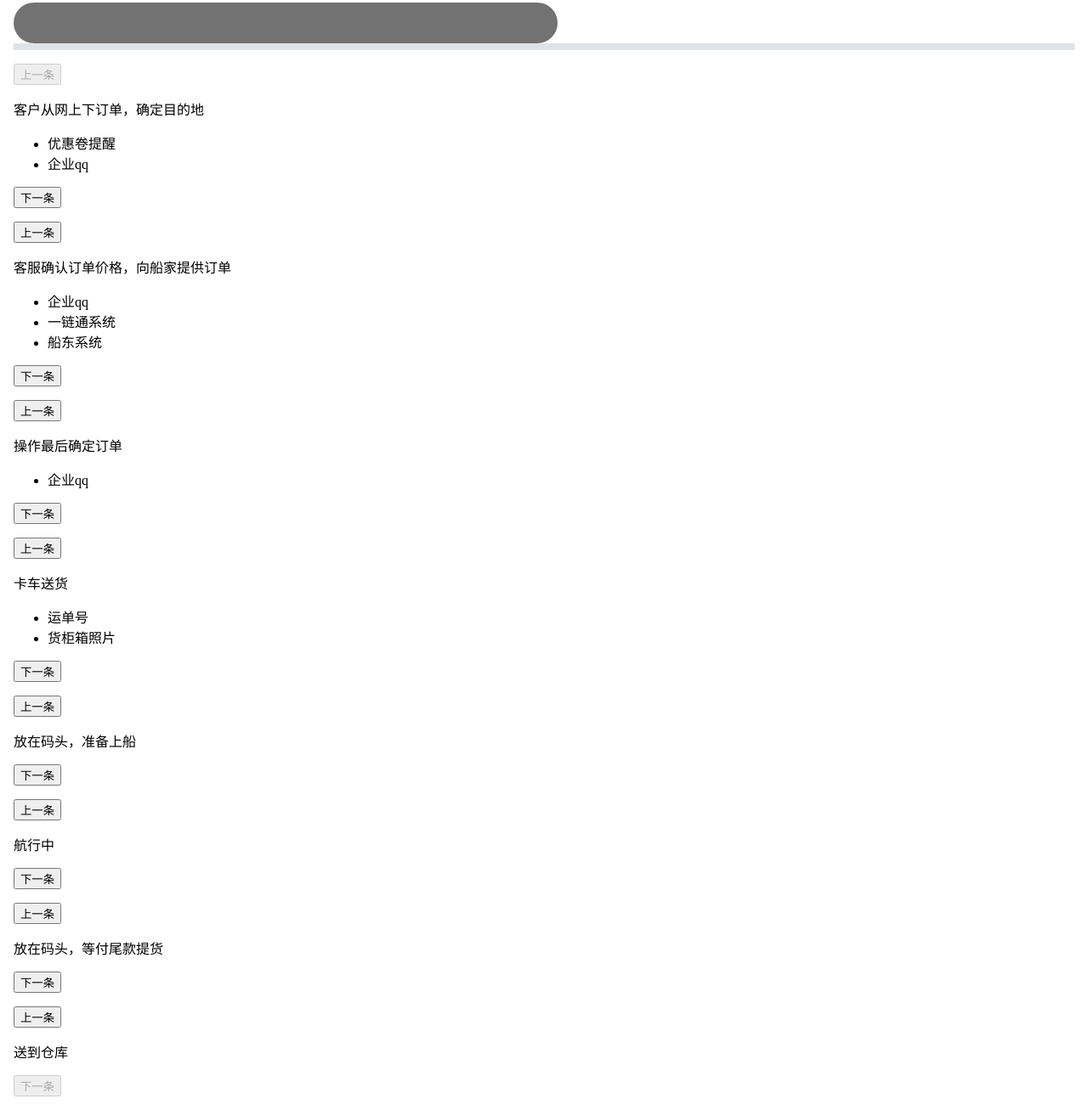
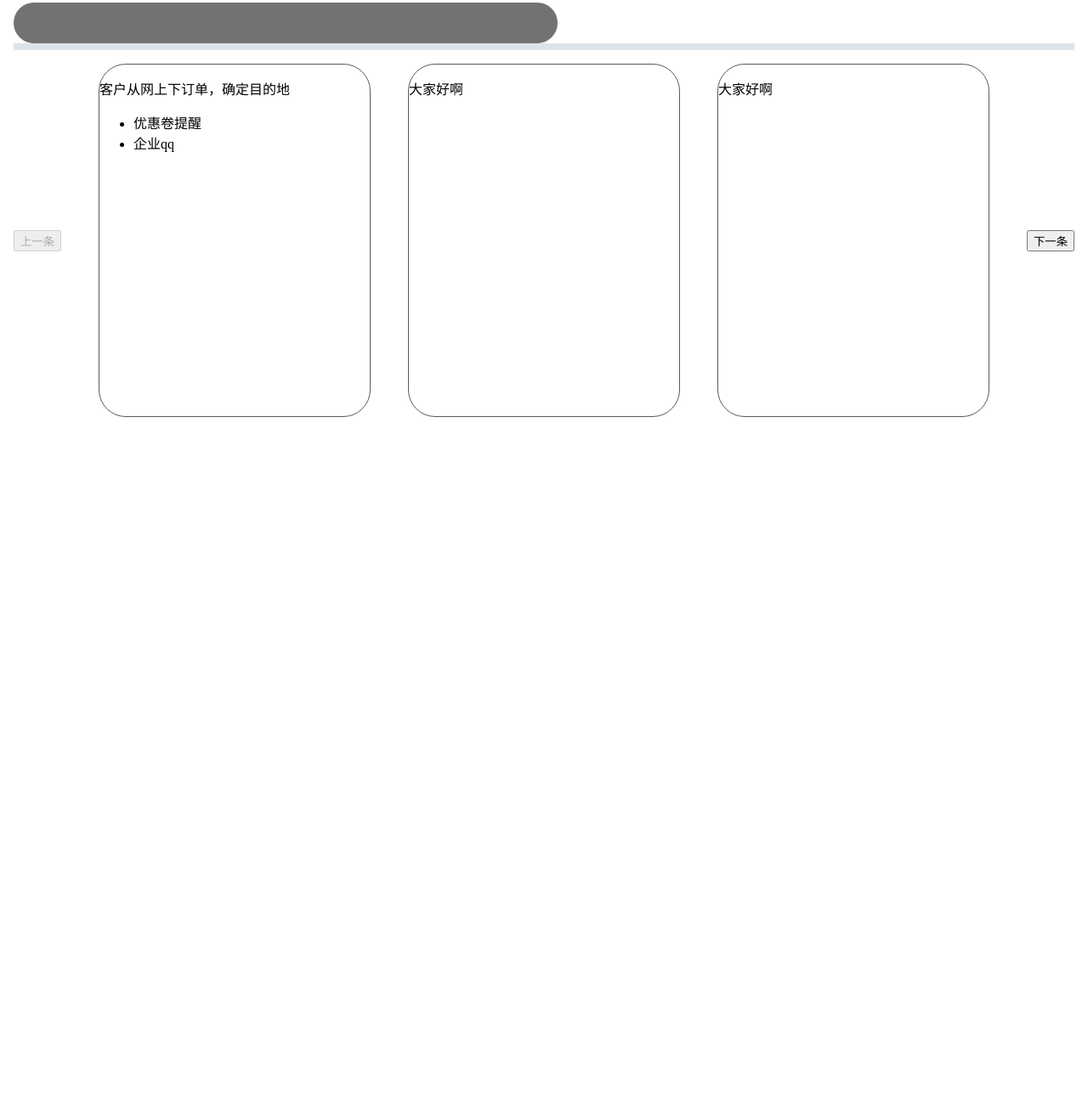
Before and after one commit to YongTaoo/boat, a plain HTML site: page index.html in a window 1280 px wide. Shown: the part 895-2202 px from the top of the page at 85% size. After the commit the page ends 1402 px from the top, so only its background shows below. Drawn offline with nearby package versions, Linux system fonts and the light colour scheme; a web font is replaced by a local one.

Commit message:
tempoary-changein93

```diff
--- a/index.html
+++ b/index.html
@@ -5,11 +5,13 @@
 		<meta name="viewport" content="width=device-width, initial-scale=1.0" />
 		<title>物流流程</title>
 		<link rel="stylesheet" href="styles.css" />
+		<script src="https://unpkg.com/vue@3/dist/vue.global.js" defer></script>
+		<script src="script.js" defer></script>
 	</head>
-	<body>
+	<body id = "app">
 		<header>
 			<div >
-				<h1 id="title">boat</h1>
+				<h1 id="title">{{ message }}</h1>
 			</div>
 		</header>
 
@@ -64,8 +66,8 @@
                 </div>
 				<div class="ocean"></div>
 			</section>
-
-			<section>
+		<div id="show">
+				<section v-if="chapter == 0">
 					<button disabled>上一条</button>
 					<div>
 						<p>客户从网上下订单，确定目的地</p>
@@ -74,11 +76,21 @@
 							<li>企业qq</li>
 						</ul>
 					</div>
-				<button>下一条</button>
+					<div>
+					    <p>
+							大家好啊
+						</p>
+					</div>
+					<div>
+					    <p>
+							大家好啊
+						</p>
+					</div>
+					<button @click="nextStep">下一条</button>
 				</section>
 
-            <section>
-			    <button>上一条</button>
+				<section v-else-if="chapter == 1">
+					<button @click="foreStep">上一条</button>
 					<div>
 						<p>客服确认订单价格，向船家提供订单</p>
 						<ul>
@@ -87,22 +99,22 @@
 							<li>船东系统</li>
 						</ul>
 					</div>
-				<button>下一条</button>
+					<button @click="nextStep">下一条</button>
 				</section>
 
-            <section>
-			    <button>上一条</button>
+				<section v-else-if="chapter == 2">
+					<button @click="foreStep">上一条</button>
 					<div>
 						<p>操作最后确定订单</p>
 						<ul>
 							<li>企业qq</li>
 						</ul>
 					</div>
-				<button>下一条</button>
+					<button @click="nextStep">下一条</button>
 				</section>
 
-            <section>
-			    <button>上一条</button>
+				<section v-else-if="chapter == 3">
+					<button @click="foreStep">上一条</button>
 					<div>
 						<p>卡车送货</p>
 						<ul>
@@ -110,40 +122,41 @@
 							<li>货柜箱照片</li>
 						</ul>
 					</div>
-				<button>下一条</button>
+					<button @click="nextStep">下一条</button>
 				</section>
 
-            <section>
-			    <button>上一条</button>
+				<section v-else-if="chapter == 4">
+					<button @click="foreStep">上一条</button>
 					<div>
 						<p>放在码头，准备上船</p>
 					</div>
-				<button>下一条</button>
+					<button @click="nextStep">下一条</button>
 				</section>
 
-            <section>
-			    <button>上一条</button>
+				<section v-else-if="chapter == 5">
+					<button @click="foreStep">上一条</button>
 					<div>
 						<p>航行中</p>
 					</div>
-				<button>下一条</button>
+					<button @click="nextStep">下一条</button>
 				</section>
 
-            <section>
-			    <button>上一条</button>
+				<section v-else-if="chapter == 6">
+					<button @click="foreStep">上一条</button>
 					<div>
 						<p>放在码头，等付尾款提货</p>
 					</div>
-				<button>下一条</button>
+					<button @click="nextStep">下一条</button>
 				</section>
 
-            <section>
-			    <button>上一条</button>
+				<section v-else-if="chapter == 7">
+					<button @click="foreStep">上一条</button>
 					<div>
 						<p>送到仓库</p>
 					</div>
 					<button disabled>下一条</button>
 				</section>
 			</div>
+		</div>
 	</body>
 </html>
--- /dev/null
+++ b/script.js
@@ -0,0 +1,26 @@
+const { createApp, ref } = Vue
+
+  createApp({
+    setup() {
+      const message = ref('Hello vue!');
+      const chapter = ref(0);
+      function nextStep() {
+          if(chapter.value < 8) {
+             chapter.value++;
+          }
+      }
+
+      function foreStep() {
+         if(chapter.value > 0) {
+            chapter.value--;
+         }
+      }
+
+      return {
+        message,
+        chapter,
+        nextStep,
+        foreStep
+      }
+    }
+  }).mount('#app')
--- a/styles.css
+++ b/styles.css
@@ -153,6 +153,20 @@
   background-color: var(--clr-blue2);
 }
 
+#show section {
+   display: flex;
+   align-items: center;
+   justify-content: space-between;
+   flex-direction: row;
+}
+
+#show section div {
+    height: 26rem;
+    width: 20rem;
+    border: 1px solid var(--clr-b2);
+    border-radius: 2rem;
+}
+
 
 
 
```
Lines whose indentation alone changed are shown as unchanged.
